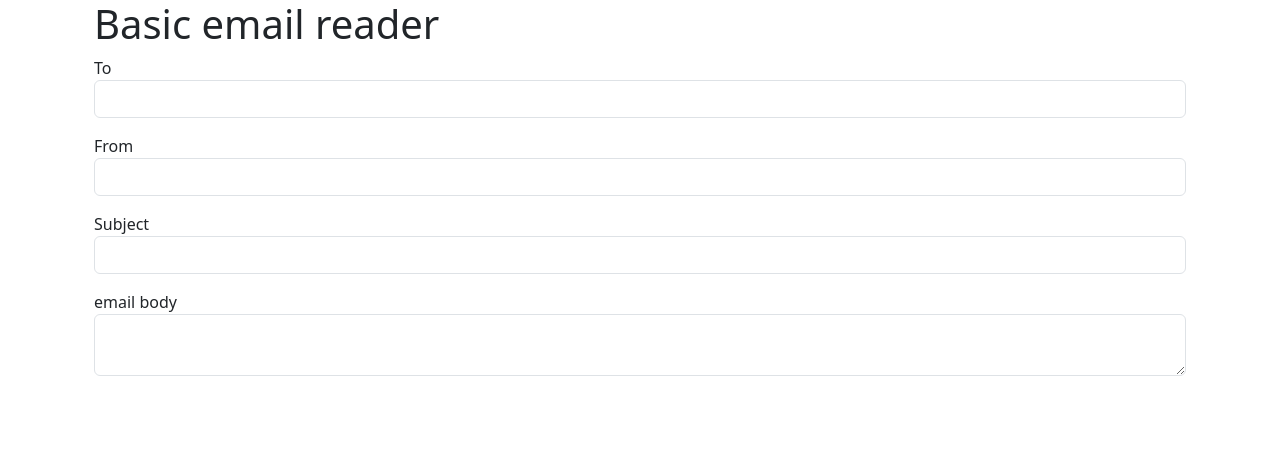
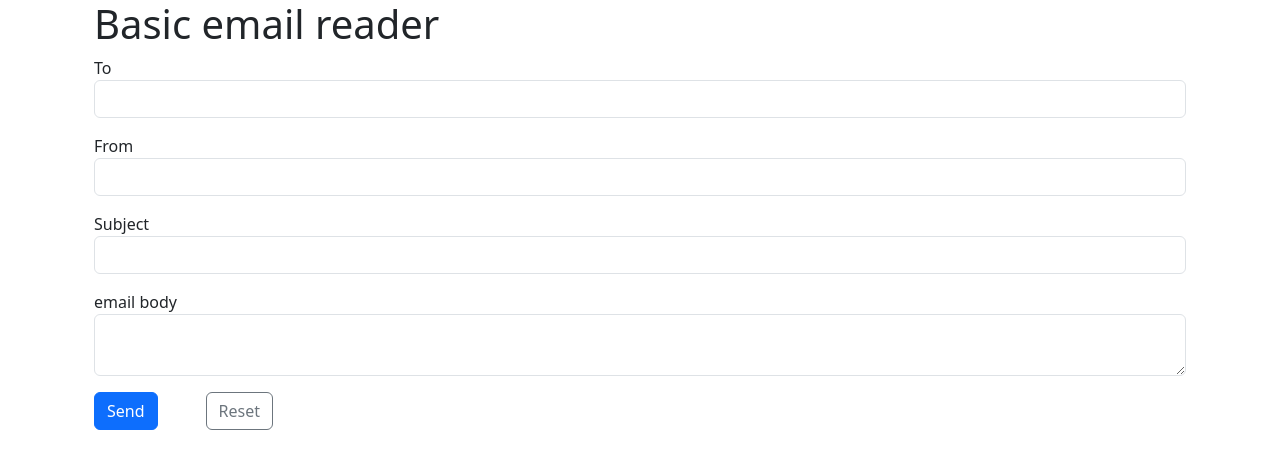
Before and after one commit to Lakmi94/email-reader, an Angular app: page / in a window 1280 px wide. Shown: the top 468 px of the page. Built offline with nearby package versions, Linux system fonts and the light colour scheme.

Commit message:
add functions

```diff
--- a/src/app/email-reader-basic/email-reader-basic.html
+++ b/src/app/email-reader-basic/email-reader-basic.html
@@ -1,14 +1,28 @@
 <div class="container">
   <h1>Basic email reader</h1>
 
-  <form #emailForm="ngForm">
+  <form #emailForm="ngForm" (ngSubmit)="addEmailToList(email)">
     <div class="form-group mb-3">
       <label>To</label>
-      <input class="form-control" type="text" required name="emailTo" [(ngModel)]="email.to" #emailTo="ngModel" />
+      <input
+        class="form-control"
+        type="text"
+        required
+        name="emailTo"
+        [(ngModel)]="email.to"
+        #emailTo="ngModel"
+      />
     </div>
     <div class="form-group mb-3">
       <label>From</label>
-      <input class="form-control" type="text" required name="emailFrom" [(ngModel)]="email.from" #emailFrom="ngModel"/>
+      <input
+        class="form-control"
+        type="text"
+        required
+        name="emailFrom"
+        [(ngModel)]="email.from"
+        #emailFrom="ngModel"
+      />
     </div>
     <div class="form-group mb-3">
       <label>Subject</label>
@@ -21,9 +35,43 @@
         [(ngModel)]="email.subject"
       />
     </div>
+
     <div class="form-group mb-3">
       <label>email body</label>
-      <textarea class="form-control" name="emailBody" [(ngModel)]="email.body" #emailBody="ngModel"></textarea>
+      <textarea
+        class="form-control"
+        name="emailBody"
+        [(ngModel)]="email.body"
+        #emailBody="ngModel"
+      ></textarea>
+    </div>
+    <div class="d-flex flex-row">
+      <button class="btn btn-primary me-5" type="submit">
+        Send
+      </button>
+
+      <button class="btn btn-outline-secondary" type="reset" (click)="resetEmail()">
+        Reset
+      </button>
     </div>
   </form>
+  <!-- <table class="table table-striped mt-5" *ngIf="emailList.length > 0">
+    <thead>
+      <tr>
+        <th scope="col">To</th>
+        <th scope="col">From</th>
+        <th scope="col">Subject</th>
+        <th scope="col">Body</th>
+      </tr>
+    </thead>
+    <tbody>
+      <tr *ngFor="let mail of emailList">
+        <td>{{ mail.to }}</td>
+        <td>{{ mail.from }}</td>
+        <td>{{ mail.subject }}</td>
+        <td>{{ mail.body }}</td>
+      </tr>
+    </tbody>
+    </table> -->
+
 </div>
--- a/src/app/email-reader-basic/email-reader-basic.ts
+++ b/src/app/email-reader-basic/email-reader-basic.ts
@@ -1,15 +1,18 @@
 import { Component, ViewChild, OnInit } from '@angular/core';
 import { FormsModule } from '@angular/forms';
 import { Email } from '../interfaces/email';
+import { CommonModule } from '@angular/common';  // 👈 add this
+import { log } from 'console';
 
 @Component({
   selector: 'app-email-reader-basic',
-  imports: [FormsModule],
+  imports: [FormsModule, CommonModule],
   templateUrl: './email-reader-basic.html',
   styleUrl: './email-reader-basic.css',
 })
 export class EmailReaderBasic implements OnInit {
-  email: Email
+  email: Email;
+  emailList: Email[] = [];
   @ViewChild('emailForm') emailForm: any;
   constructor() {}
 
@@ -20,5 +23,24 @@ export class EmailReaderBasic implements OnInit {
       subject: '',
       body: null,
     };
+    this.emailList = [];
+  }
+
+  addEmailToList(email: Email): void {
+      console.log('email',email);
+    this.emailList.push({
+      to: email.to,
+      from: email.from,
+      subject: email.subject,
+      body: email.body,
+    });
+    this.emailForm.resetForm();
+    console.log(this.emailList);
+    console.log(this.email);
+
+  }
+
+  resetEmail(): void {
+    this.emailForm.resetForm();
   }
 }
```
